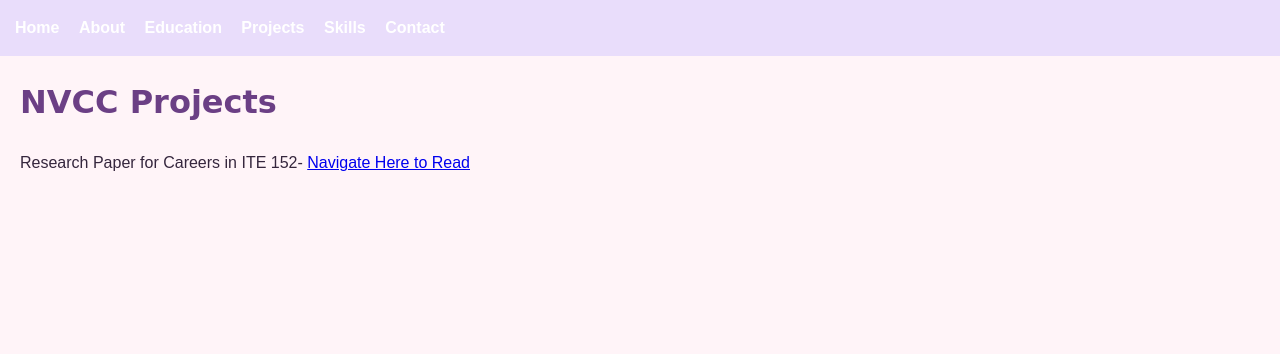
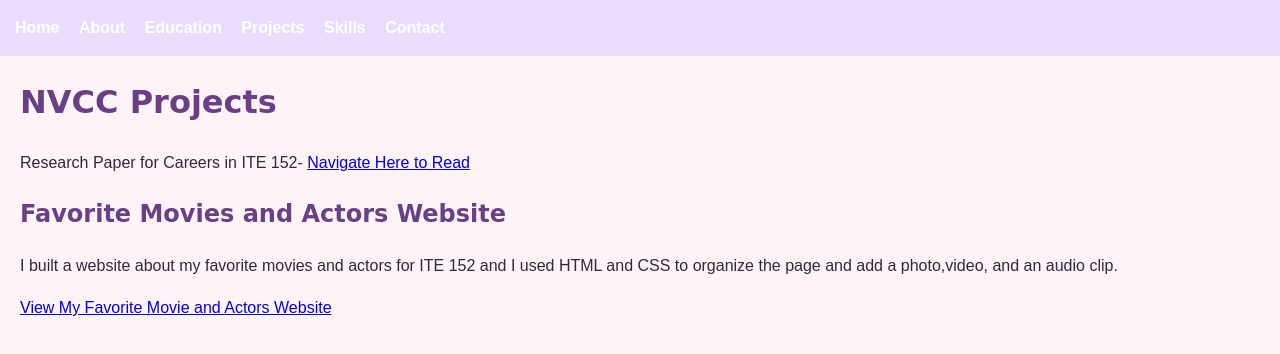
Before and after one commit to Kjr55289/Kjr55289.github.io, a plain HTML site: page projects.html in a window 1280 px wide. Drawn offline with Linux system fonts and the light colour scheme; a web font is replaced by a local one.

Commit message:
Update projects.html

```diff
--- a/projects.html
+++ b/projects.html
@@ -17,6 +17,9 @@
 
   <h1>NVCC Projects</h1>
   <p>Research Paper for Careers in ITE 152- <a href="ResearchPaper.docx">Navigate Here to Read</a></p>
-
+ <h2>Favorite Movies and Actors Website</h2>
+<p>I built a website about my favorite movies and actors for ITE 152 and I used HTML and CSS
+   to organize the page and add a photo,video, and an audio clip.</p>
+  <p><a href="projects/movies/index.html">View My Favorite Movie and Actors Website</a></p>
 </body>
 </html>
```
